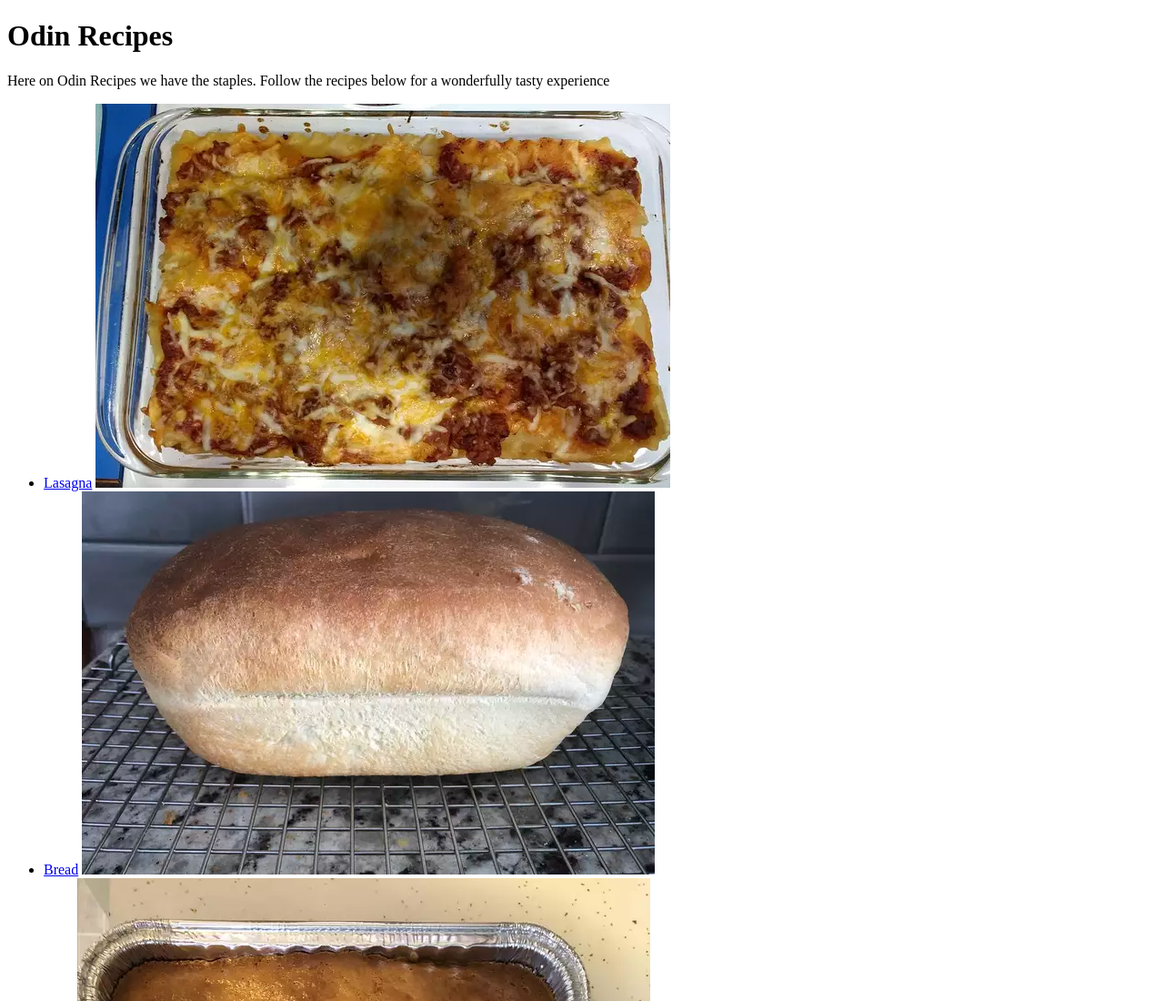
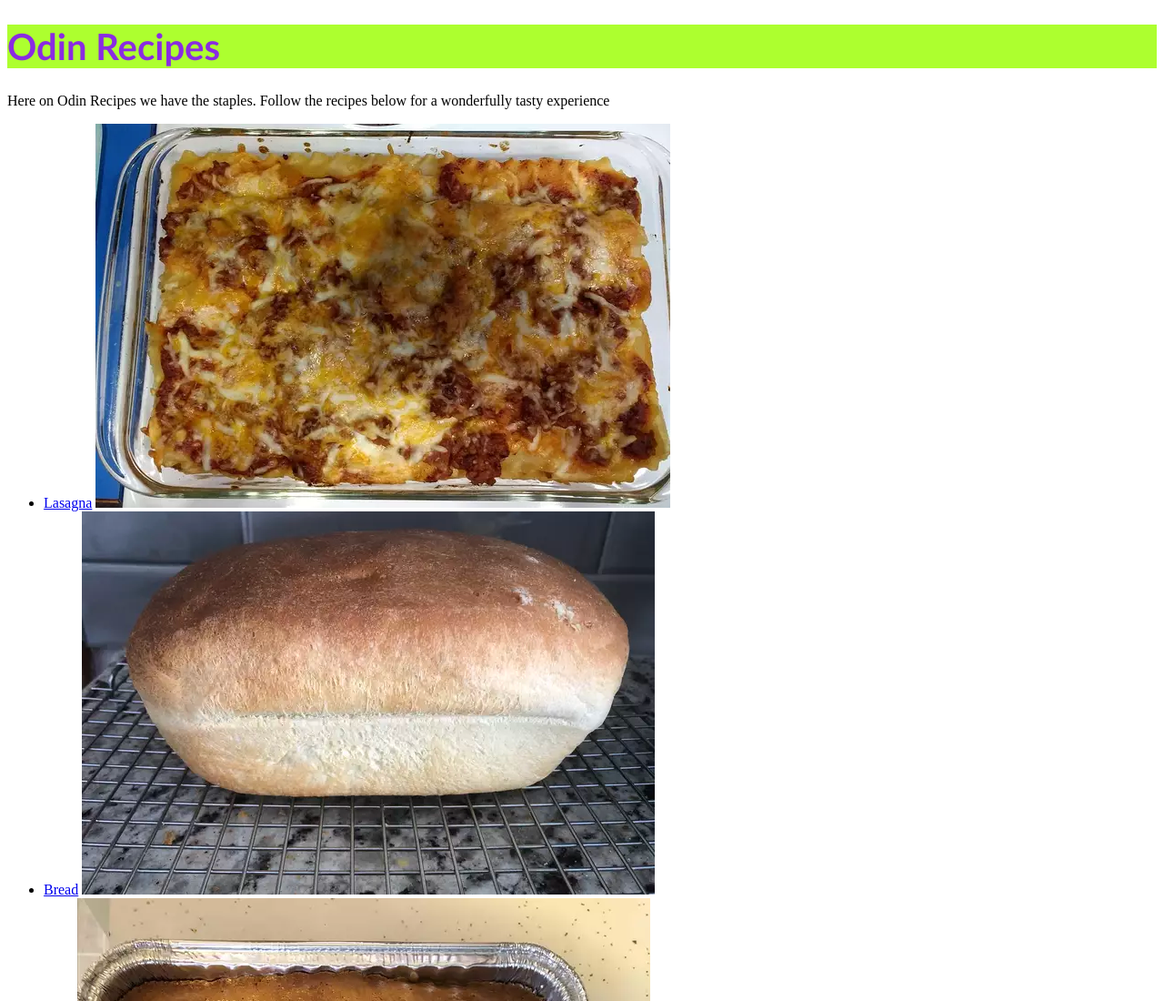
Before and after one commit to programmingpatt/odin-recipes, a plain HTML site: page index.html in a window 1280 px wide. Shown: the top 1100 px of the page at 91% size. Drawn offline with Linux system fonts and the light colour scheme.

Commit message:
Add CSS file with some visual changes

```diff
--- a/index.html
+++ b/index.html
@@ -4,10 +4,11 @@
     <head>
         <meta charset="UTF-8">
         <title>Recipes!</title>
+        <link rel="stylesheet" href="styles.css">
     </head>
 
     <body>
-        <h1>Odin Recipes</h1>
+        <h1 class="head">Odin Recipes</h1>
             <p>Here on Odin Recipes we have the staples. Follow the recipes below for a wonderfully tasty experience</p>
                 <ul>
                     <li><a href="recipes/lasagna.html">Lasagna</a> <img src="images/lasagna-index.jpg"> </li>
--- /dev/null
+++ b/styles.css
@@ -0,0 +1,6 @@
+.head {
+    font-family: 'Gill Sans', 'Gill Sans MT', Calibri, 'Trebuchet MS', sans-serif;
+    font-size: 40px;
+    color: blueviolet;
+    background-color: greenyellow;
+}
```
